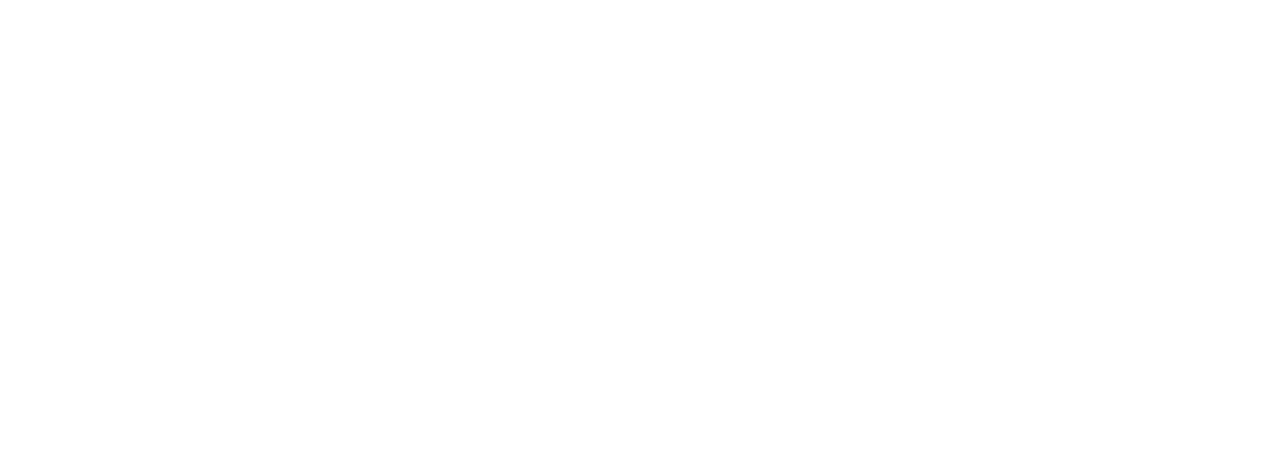
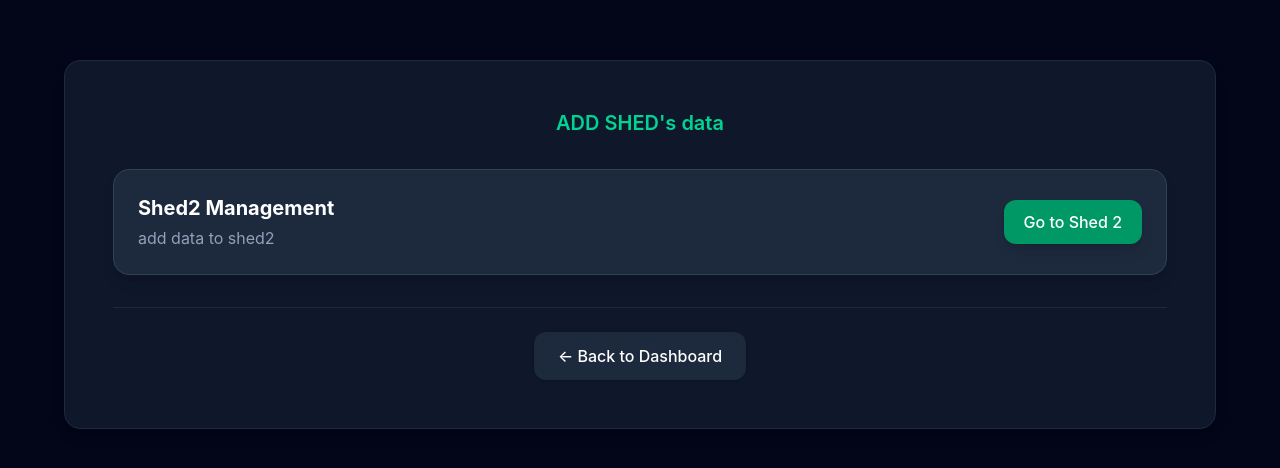
Before and after one commit to divanshsinghsaini123/Fixture-Validation-RSSL, a React (Vite) app in the folder frontend/: page /dashboard/data in a window 1280 px wide. Before the commit this address had no page. Shown: the part 156-624 px from the top of the page. Built offline with nearby package versions, Linux system fonts and the light colour scheme; sample sign-in values are in the browser's storage.

Commit message:
added dashbaod page

```diff
--- a/frontend/src/components/Dashboard.tsx
+++ b/frontend/src/components/Dashboard.tsx
@@ -103,6 +103,12 @@ export default function Dashboard() {
           </div>
           <div className="flex items-center gap-3 mt-4 sm:mt-0">
             <button
+              onClick={() => navigate('/dashboard/data')}
+              className="bg-emerald-600 hover:bg-emerald-500 text-white px-5 py-2.5 rounded-xl font-medium shadow-lg transition-transform active:scale-95"
+            >
+              ADD SHED's data
+            </button>
+            <button
               onClick={() => navigate('/create-assignment')}
               className="bg-indigo-600 hover:bg-indigo-500 text-white px-5 py-2.5 rounded-xl font-medium shadow-lg transition-transform active:scale-95"
             >
--- /dev/null
+++ b/frontend/src/components/DataDashboard.tsx
@@ -0,0 +1,39 @@
+import { useNavigate } from 'react-router-dom';
+
+export default function DataDashboard() {
+  const navigate = useNavigate();
+
+  return (
+    <div className="min-h-screen bg-slate-950 text-slate-100 p-4 font-sans flex flex-col items-center justify-center">
+      <div className="w-full max-w-6xl text-center space-y-6 bg-slate-900 border border-slate-800 p-8 sm:p-12 rounded-2xl shadow-lg">
+
+        <p className="text-xl text-emerald-400 font-semibold mb-6">
+          ADD SHED's data
+        </p>
+
+        {/* Action Card inside Data Dashboard */}
+        <div className="bg-slate-800 border border-slate-700 p-6 rounded-2xl shadow-lg text-left my-8 flex items-center justify-between">
+          <div>
+            <h3 className="text-xl font-bold text-white mb-1">Shed2 Management</h3>
+            <p className="text-slate-400">add data to shed2</p>
+          </div>
+          <button
+            onClick={() => navigate('/dashboard/shed2')}
+            className="bg-emerald-600 hover:bg-emerald-500 text-white px-5 py-2.5 rounded-xl font-medium shadow-lg transition-transform active:scale-95"
+          >
+            Go to Shed 2
+          </button>
+        </div>
+
+        <div className="pt-6 border-t border-slate-800">
+          <button
+            onClick={() => navigate('/dashboard')}
+            className="bg-slate-800 hover:bg-slate-700 text-white px-6 py-3 rounded-xl font-medium shadow-sm transition-all"
+          >
+            ← Back to Dashboard
+          </button>
+        </div>
+      </div>
+    </div>
+  );
+}
--- a/frontend/src/main.tsx
+++ b/frontend/src/main.tsx
@@ -7,6 +7,7 @@ import Login from './components/Login.tsx'
 import Register from './components/Register.tsx'
 import Dashboard from './components/Dashboard.tsx'
 import CreateAssignment from './components/CreateAssignment.tsx'
+import DataDashboard from './components/DataDashboard.tsx'
 
 // Basic guard component protecting routes if JWT token doesn't exist
 const PrivateRoute = ({ children }: { children: React.ReactNode }) => {
@@ -26,16 +27,22 @@ createRoot(document.getElementById('root')!).render(
             <Dashboard />
           </PrivateRoute>
         } />
+        <Route path="/dashboard/shed2" element={
+          <PrivateRoute>
+            <Shed2MachineForm />
+          </PrivateRoute>
+        } />
+        <Route path="/dashboard/data" element={
+          <PrivateRoute>
+            <DataDashboard />
+          </PrivateRoute>
+        } />
         <Route path="/create-assignment" element={
           <PrivateRoute>
             <CreateAssignment />
           </PrivateRoute>
         } />
-        <Route path="/shed2" element={
-          <PrivateRoute>
-            <Shed2MachineForm />
-          </PrivateRoute>
-        } />
+
       </Routes>
     </BrowserRouter>
   </StrictMode>,
```
